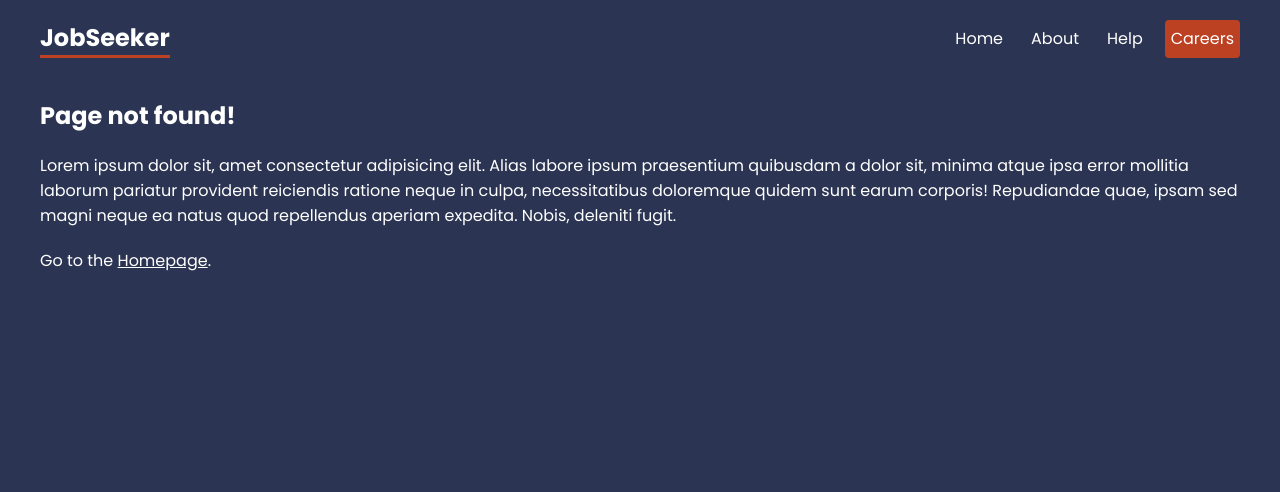
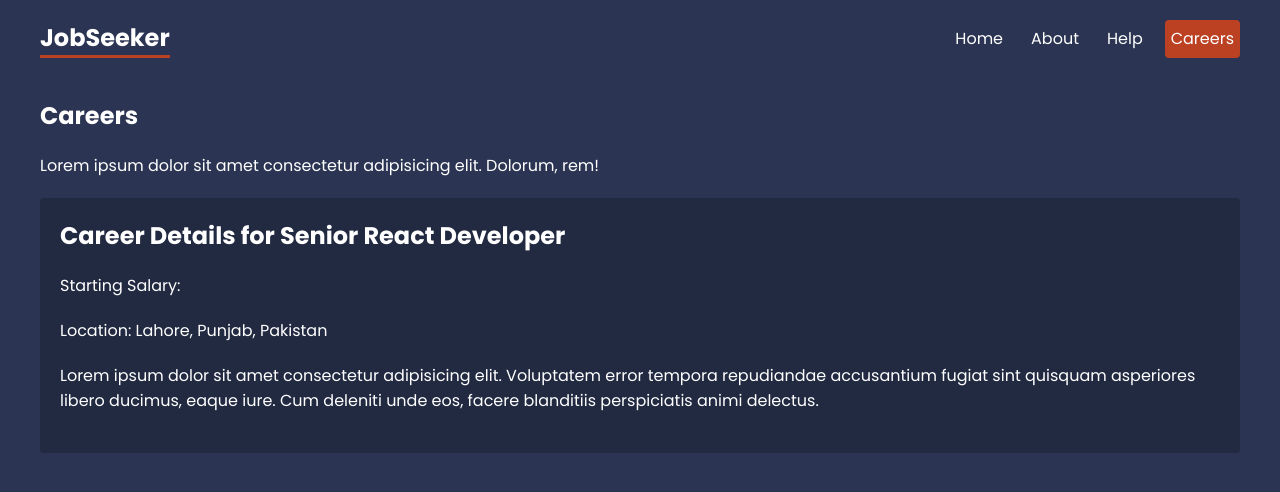
Before and after one commit to abdullah-rizwan1/JobSeeker, a React (Create React App) app: page /careers/1 in a window 1280 px wide. Shown: the top 492 px of the page. Built offline with nearby package versions, Linux system fonts and the light colour scheme; data requests are answered from the project's data file.

Commit message:
Added careers details page

```diff
--- a/src/App.js
+++ b/src/App.js
@@ -15,6 +15,8 @@
 import { CareersLayout } from './layouts/CareersLayout'
 import { Careers } from './pages/careers/Careers'
 import { careersLoader } from './pages/careers/Careers'
+import { CareerDetails } from './pages/careers/CareerDetails'
+import { careerDetailsLoader } from './pages/careers/CareerDetails'
 
 const router = createBrowserRouter(
   createRoutesFromElements(
@@ -27,6 +29,11 @@
       </Route>
       <Route path="careers" element={<CareersLayout />}>
         <Route index element={<Careers />} loader={careersLoader} />
+        <Route
+          path=":id"
+          element={<CareerDetails />}
+          loader={careerDetailsLoader}
+        />
       </Route>
 
       <Route path="*" element={<NotFound />} />
--- a/src/index.css
+++ b/src/index.css
@@ -131,3 +131,11 @@
   font-size: 0.8em;
   color: #bbb;
 }
+
+
+.career-details {
+  background: rgba(0,0,0,0.2);
+  padding: 20px;
+  border-radius: 4px;
+  margin: 20px 0;
+}
--- /dev/null
+++ b/src/pages/careers/CareerDetails.jsx
@@ -0,0 +1,23 @@
+import { useLoaderData, useParams } from "react-router-dom"
+
+export const CareerDetails = () => {
+    const career = useLoaderData()
+  return (
+    <div className="career-details">
+        <h2>Career Details for {career.title}</h2>
+        <p>Starting Salary: {career.salary}</p>
+        <p>Location: {career.location}</p>
+        <div className="details">
+            <p>Lorem ipsum dolor sit amet consectetur adipisicing elit. Voluptatem error tempora repudiandae accusantium fugiat sint quisquam asperiores libero ducimus, eaque iure. Cum deleniti unde eos, facere blanditiis perspiciatis animi delectus.</p>
+        </div>
+    </div>
+  )
+}
+
+export const careerDetailsLoader = async ({ params }) => {
+   const { id } = params
+
+   const res = await fetch('http://localhost:4000/careers/' + id)
+
+   return res.json()
+}
--- a/src/pages/careers/Careers.jsx
+++ b/src/pages/careers/Careers.jsx
@@ -6,7 +6,7 @@
     <div className="careers">
         {careersData.map(career => {
             return (
-                <Link to='/' key={career.id}>
+                <Link to={career.id.toString()} key={career.id}>
                     <p>{career.title}</p>
                     <p>Based in {career.location}</p>
                 </Link>
```
